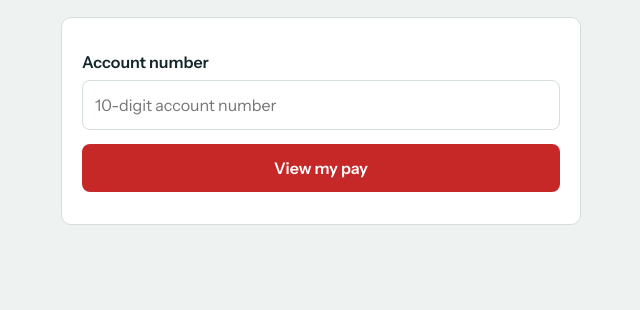
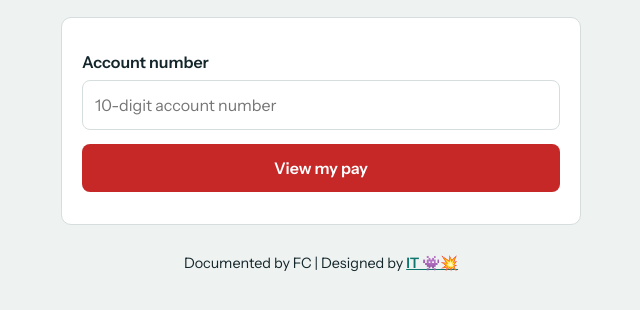
Before and after one commit to Youngdreezzy/payroll-checker, a website: page public/index.html in a window 1280 px wide. Shown: the part 216-526 px from the top of the page, without its empty margins (319-959 px from the left). Drawn offline with Linux system fonts and the light colour scheme.

Commit message:
mid commit 2

```diff
--- a/public/index.html
+++ b/public/index.html
@@ -21,7 +21,7 @@
   <div id="msg" class="msg" role="status"></div>
 </div>
 <div id="out"></div>
-<!-- <footer> Documented by FC | Designed by <a href="https://x.com/Youngdreezzy" target="_blank" rel="noopener">IT 👾💥</a></footer></main> -->
+<footer> Documented by FC | Designed by <a href="https://x.com/Youngdreezzy" target="_blank" rel="noopener">IT 👾💥</a></footer></main>
 <script>
 const $ = id => document.getElementById(id);
 const naira = n => '₦' + Number(n || 0).toLocaleString('en-NG', { minimumFractionDigits: 2, maximumFractionDigits: 2 });
```
